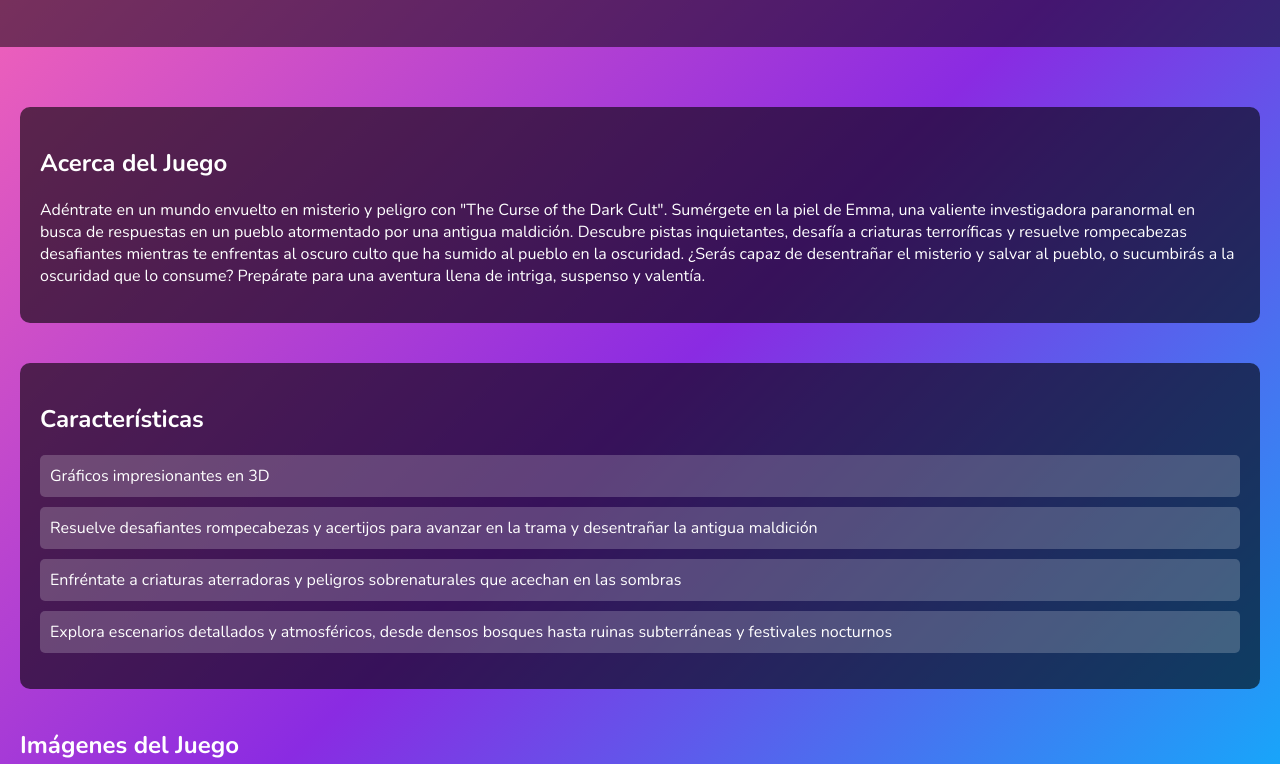
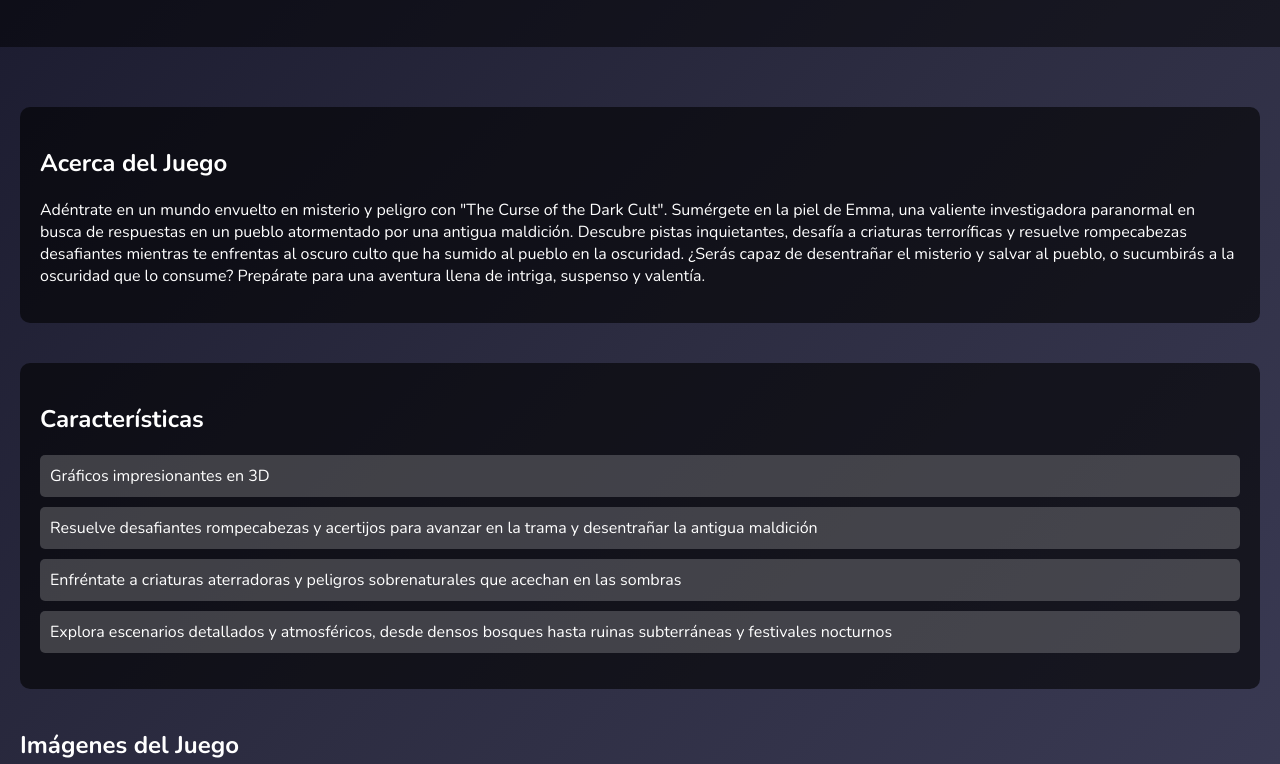
Before and after one commit to Lmarlenemh/exampleApplicationWeb, a plain HTML site: page index.html in a window 1280 px wide. Shown: the part 161-925 px from the top of the page. Drawn offline with nearby package versions, Linux system fonts and the light colour scheme.

Commit message:
update style,css
commit

```diff
--- a/style.css
+++ b/style.css
@@ -2,7 +2,7 @@ body {
     font-family: 'Nunito', sans-serif;
     margin: 0;
     padding: 0;
-    background: linear-gradient(135deg, #ff69b4, #8a2be2, #00bfff);
+    background: linear-gradient(135deg, #1A1A2E , #2D2D42, #3C3C56);
     color: #fff;
 }
 
```
